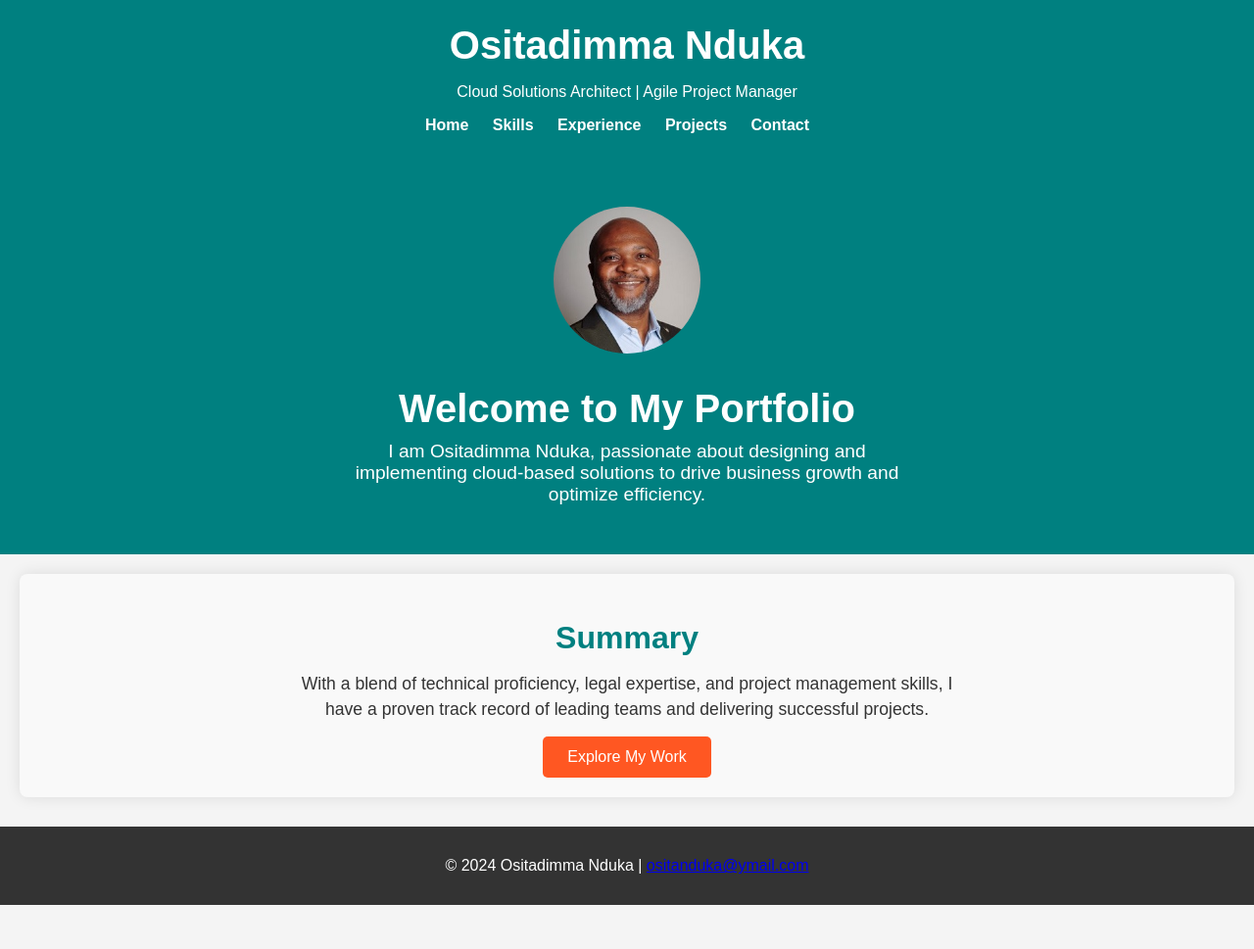
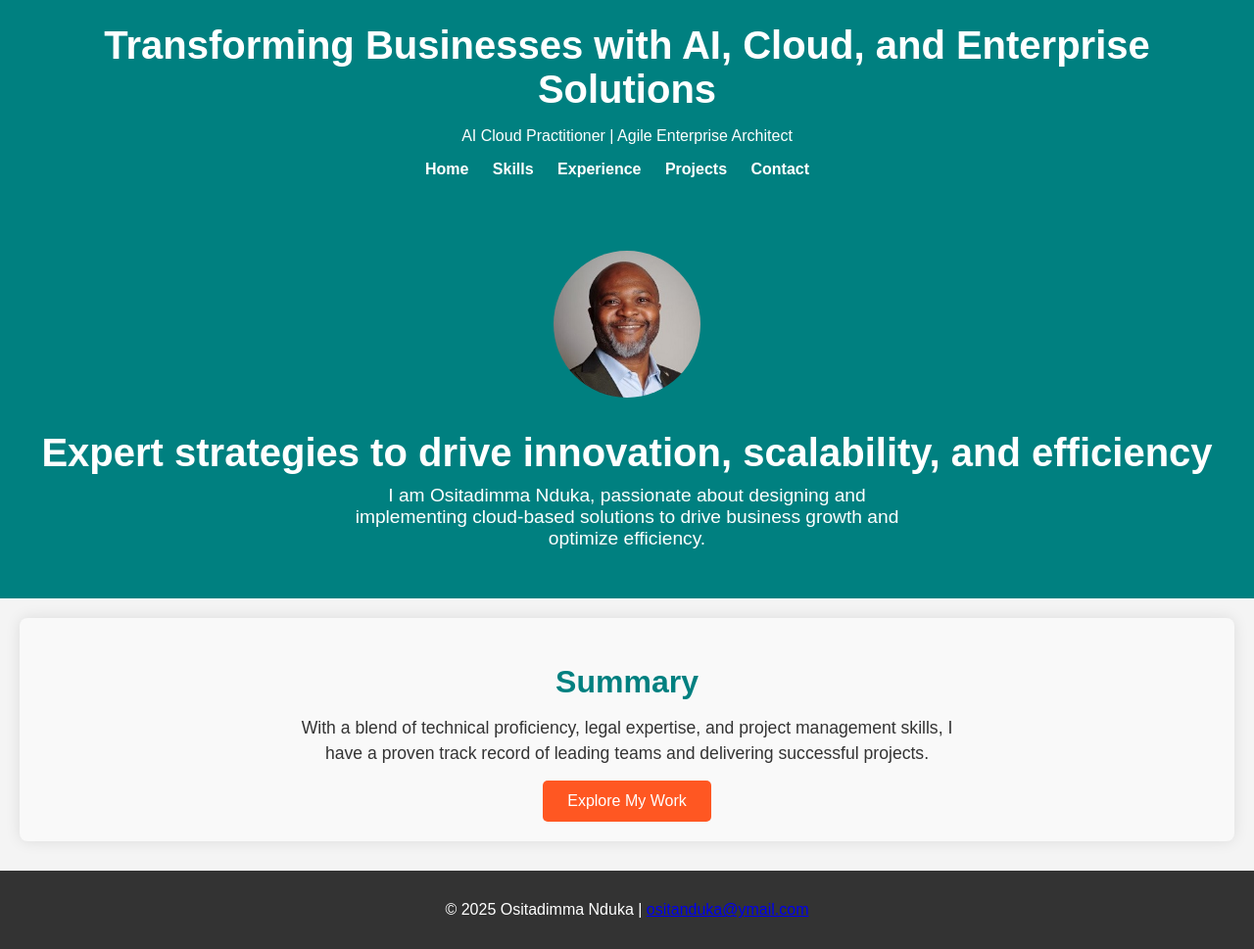
Before and after one commit to OsitaNduka/osita-nduka-portfolio, a website: page index.html in a window 1280 px wide. Shown: the whole page at 98% size. Before the commit the page ends 924 px from the top, so only its background shows below. Drawn offline with Linux system fonts and the light colour scheme.

Commit message:
modified index.html

```diff
--- a/index.html
+++ b/index.html
@@ -8,8 +8,8 @@
 </head>
 <body>
     <header>
-        <h1>Ositadimma Nduka</h1>
-        <p>Cloud Solutions Architect | Agile Project Manager</p>
+        <h1>Transforming Businesses with AI, Cloud, and Enterprise Solutions</h1>
+        <p>AI Cloud Practitioner | Agile Enterprise Architect</p>
         <nav>
             <ul>
                 <li><a href="index.html">Home</a></li>
@@ -23,7 +23,7 @@
 
     <section id="hero">
         <img src="assets/images/profile.jpg" alt="Ositadimma Nduka Profile" class="profile-pic">
-        <h2>Welcome to My Portfolio</h2>
+        <h2>Expert strategies to drive innovation, scalability, and efficiency</h2>
         <p>I am Ositadimma Nduka, passionate about designing and implementing cloud-based solutions to drive business growth and optimize efficiency.</p>
     </section>
 
@@ -34,7 +34,7 @@
     </section>
 
     <footer>
-        <p>© 2024 Ositadimma Nduka | <a href="mailto:ositanduka@ymail.com">ositanduka@ymail.com</a></p>
+        <p>© 2025 Ositadimma Nduka | <a href="mailto:ositanduka@ymail.com">ositanduka@ymail.com</a></p>
     </footer>
 </body>
 </html>
```
